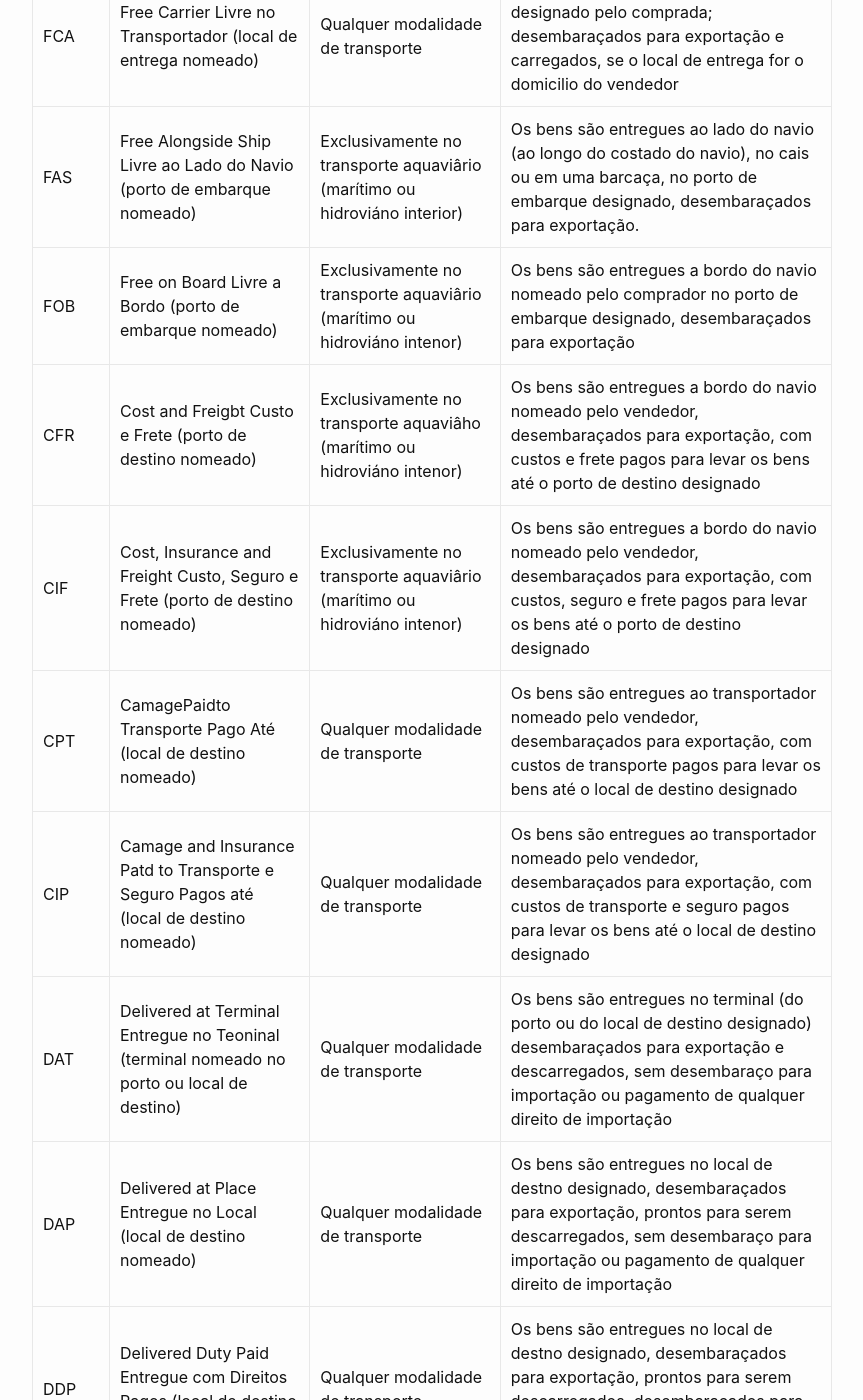
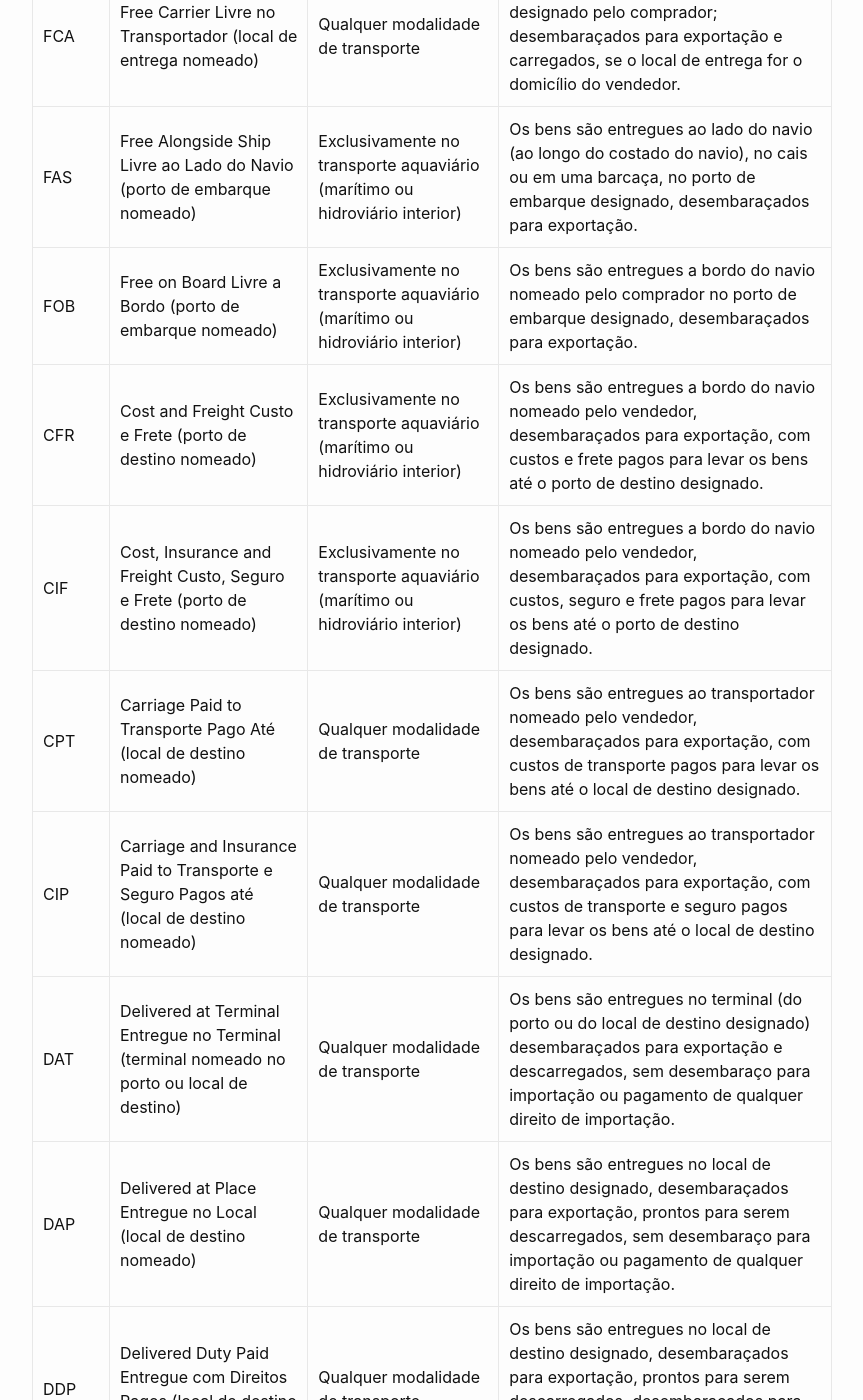
Before and after one commit to WCAComex/wcacomex.github.io, a Jekyll site: the page built from _utilidades/incoterms-2010.markdown, in a window 1280 px wide and 1400 px high, scrolled down 496 px. Shown: the whole window, without its empty margins (208-1071 px from the left). Built offline with Jekyll 4.4.1, drawn with Linux system fonts in a browser that asks for light colours; some of the changed text lies outside the part shown.

Commit message:
Updated Incoterms 2010

```diff
--- a/_utilidades/incoterms-2010.markdown
+++ b/_utilidades/incoterms-2010.markdown
@@ -8,17 +8,17 @@ Termos Internacionais de Comércio discriminados pela International Chamber of C
 
 | Código | Descrição | Modalidade de transporte | Principais obrigações a cargo do Vendedor |
 | ------- | ------- | ------- | ------- |
-| EXW | Ex Works Na Ongem (local de entrega nomeado) | Qualquer modalidade de transporte | Os bens são entregues pelo vendedor quando ele os coloca à disposção do comprada, em suas instalações, sem carregamento e sem desembaraço para exportação. |
-| FCA | Free Carrier Livre no Transportador (local de entrega nomeado) | Qualquer modalidade de transporte | Os bens são entregues ao transportador designado pelo comprada; desembaraçados para exportação e carregados, se o local de entrega for o domicilio do vendedor |
-| FAS | Free Alongside Ship Livre ao Lado do Navio (porto de embarque nomeado) | Exclusivamente no transporte aquaviârio (marítimo ou hidroviáno interior) | Os bens são entregues ao lado do navio (ao longo do costado do navio), no cais ou em uma barcaça, no porto de embarque designado, desembaraçados para exportação. |
-| FOB | Free on Board Livre a Bordo (porto de embarque nomeado) | Exclusivamente no transporte aquaviârio (marítimo ou hidroviáno intenor) | Os bens são entregues a bordo do navio nomeado pelo comprador no porto de embarque designado, desembaraçados para exportação |
-| CFR | Cost and Freigbt Custo e Frete (porto de destino nomeado) | Exclusivamente no transporte aquaviâho (marítimo ou hidroviáno intenor) | Os bens são entregues a bordo do navio nomeado pelo vendedor, desembaraçados para exportação, com custos e frete pagos para levar os bens até o porto de destino designado |
-| CIF | Cost, Insurance and Freight Custo, Seguro e Frete (porto de destino nomeado) | Exclusivamente no transporte aquaviârio (marítimo ou hidroviáno intenor) | Os bens são entregues a bordo do navio nomeado pelo vendedor, desembaraçados para exportação, com custos, seguro e frete pagos para levar os bens até o porto de destino designado |
-| CPT | CamagePaidto Transporte Pago Até (local de destino nomeado) | Qualquer modalidade de transporte | Os bens são entregues ao transportador nomeado pelo vendedor, desembaraçados para exportação, com custos de transporte pagos para levar os bens até o local de destino designado |
-| CIP | Camage and Insurance Patd to Transporte e Seguro Pagos até (local de destino nomeado) | Qualquer modalidade de transporte | Os bens são entregues ao transportador nomeado pelo vendedor, desembaraçados para exportação, com custos de transporte e seguro pagos para levar os bens até o local de destino designado |
-| DAT | Delivered at Terminal Entregue no Teoninal (terminal nomeado no porto ou local de destino) | Qualquer modalidade de transporte | Os bens são entregues no terminal (do porto ou do local de destino designado) desembaraçados para exportação e descarregados, sem desembaraço para importação ou pagamento de qualquer direito de importação |
-| DAP | Delivered at Place Entregue no Local (local de destino nomeado) | Qualquer modalidade de transporte | Os bens são entregues no local de destno designado, desembaraçados para exportação, prontos para serem descarregados, sem desembaraço para importação ou pagamento de qualquer direito de importação |
-| DDP | Delivered Duty Paid Entregue com Direitos Pagos (local de destino nomeado) | Qualquer modalidade de transporte | Os bens são entregues no local de destno designado, desembaraçados para exportação, prontos para serem descarregados, desembaraçados para importação e com pagamento dos direitos de importação |
+| EXW | Ex Works Na Origem (local de entrega nomeado) | Qualquer modalidade de transporte | Os bens são entregues pelo vendedor quando ele os coloca à disposição do comprador, em suas instalações, sem carregamento e sem desembaraço para exportação. |
+| FCA | Free Carrier Livre no Transportador (local de entrega nomeado) | Qualquer modalidade de transporte | Os bens são entregues ao transportador designado pelo comprador; desembaraçados para exportação e carregados, se o local de entrega for o domicílio do vendedor. |
+| FAS | Free Alongside Ship Livre ao Lado do Navio (porto de embarque nomeado) | Exclusivamente no transporte aquaviário (marítimo ou hidroviário interior) | Os bens são entregues ao lado do navio (ao longo do costado do navio), no cais ou em uma barcaça, no porto de embarque designado, desembaraçados para exportação. |
+| FOB | Free on Board Livre a Bordo (porto de embarque nomeado) | Exclusivamente no transporte aquaviário (marítimo ou hidroviário interior) | Os bens são entregues a bordo do navio nomeado pelo comprador no porto de embarque designado, desembaraçados para exportação. |
+| CFR | Cost and Freight Custo e Frete (porto de destino nomeado) | Exclusivamente no transporte aquaviário (marítimo ou hidroviário interior) | Os bens são entregues a bordo do navio nomeado pelo vendedor, desembaraçados para exportação, com custos e frete pagos para levar os bens até o porto de destino designado. |
+| CIF | Cost, Insurance and Freight Custo, Seguro e Frete (porto de destino nomeado) | Exclusivamente no transporte aquaviário (marítimo ou hidroviário interior) | Os bens são entregues a bordo do navio nomeado pelo vendedor, desembaraçados para exportação, com custos, seguro e frete pagos para levar os bens até o porto de destino designado. |
+| CPT | Carriage Paid to Transporte Pago Até (local de destino nomeado) | Qualquer modalidade de transporte | Os bens são entregues ao transportador nomeado pelo vendedor, desembaraçados para exportação, com custos de transporte pagos para levar os bens até o local de destino designado. |
+| CIP | Carriage and Insurance Paid to Transporte e Seguro Pagos até (local de destino nomeado) | Qualquer modalidade de transporte | Os bens são entregues ao transportador nomeado pelo vendedor, desembaraçados para exportação, com custos de transporte e seguro pagos para levar os bens até o local de destino designado. |
+| DAT | Delivered at Terminal Entregue no Terminal (terminal nomeado no porto ou local de destino) | Qualquer modalidade de transporte | Os bens são entregues no terminal (do porto ou do local de destino designado) desembaraçados para exportação e descarregados, sem desembaraço para importação ou pagamento de qualquer direito de importação. |
+| DAP | Delivered at Place Entregue no Local (local de destino nomeado) | Qualquer modalidade de transporte | Os bens são entregues no local de destino designado, desembaraçados para exportação, prontos para serem descarregados, sem desembaraço para importação ou pagamento de qualquer direito de importação. |
+| DDP | Delivered Duty Paid Entregue com Direitos Pagos (local de destino nomeado) | Qualquer modalidade de transporte | Os bens são entregues no local de destino designado, desembaraçados para exportação, prontos para serem descarregados, desembaraçados para importação e com pagamento dos direitos de importação |
 
 ---
 
@@ -79,6 +79,6 @@ Condições de venda não disciplinadas pela publicação n° 715. de 2010. da I
 
 | Código | Descrição | Modalidade de transporte |
 | --- | --- | --- |
-| C+F | Cost Plus Fretghl Custo Mais Frete | Qualquer modalidade de transporte |
+| C+F | Cost Plus Freight Custo Mais Frete | Qualquer modalidade de transporte |
 | C+I | Cost Plus Insurance Custo Mais Seguro | Qualquer modalidade de transporte |
-| OCV | Outra Condição de Venda | Utilizável em operação que não se enquadre em nenhuma das situações descntas anteriormente |
+| OCV | Outra Condição de Venda | Utilizável em operação que não se enquadre em nenhuma das situações descritas anteriormente. |
```
